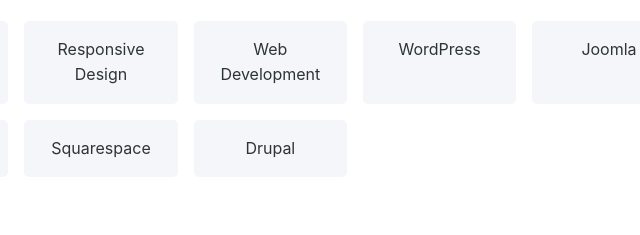
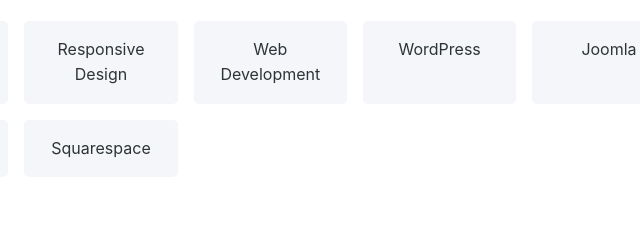
Before and after one commit to CodeTheGlobe/imafidon-portfolio, a website built with Vite: page index.html in a window 1280 px wide. Shown: the part 1165-1400 px from the top of the page, 285-925 px from the left. Built offline with nearby package versions, Linux system fonts and the light colour scheme.

Commit message:
Update index.html

```diff
--- a/index.html
+++ b/index.html
@@ -49,7 +49,6 @@
                         <li>Shopify</li>
                         <li>Wix</li>
                         <li>Squarespace</li>
-                        <li>Drupal</li>
                     </ul>
                 </div>
             </div>
```
